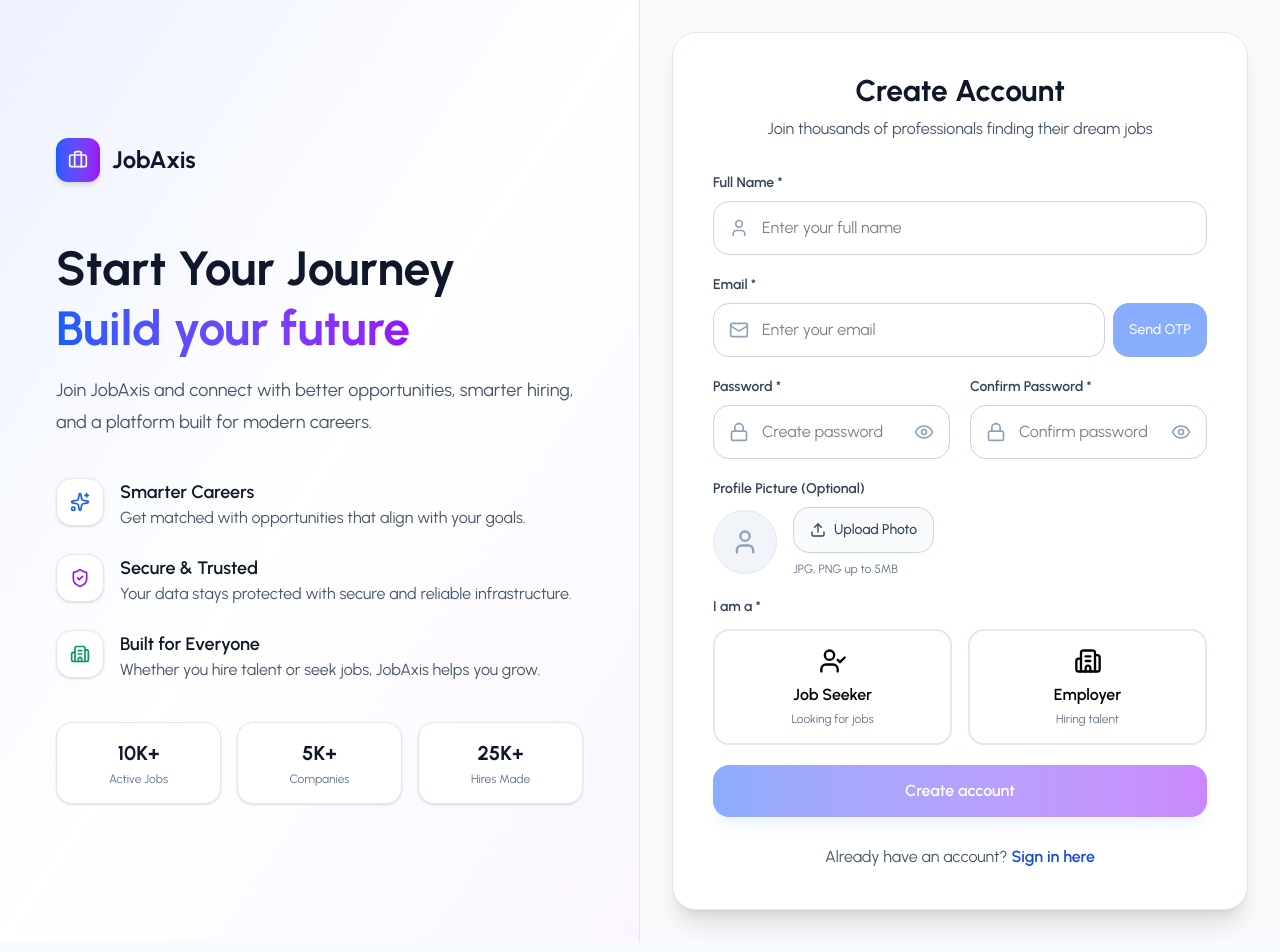
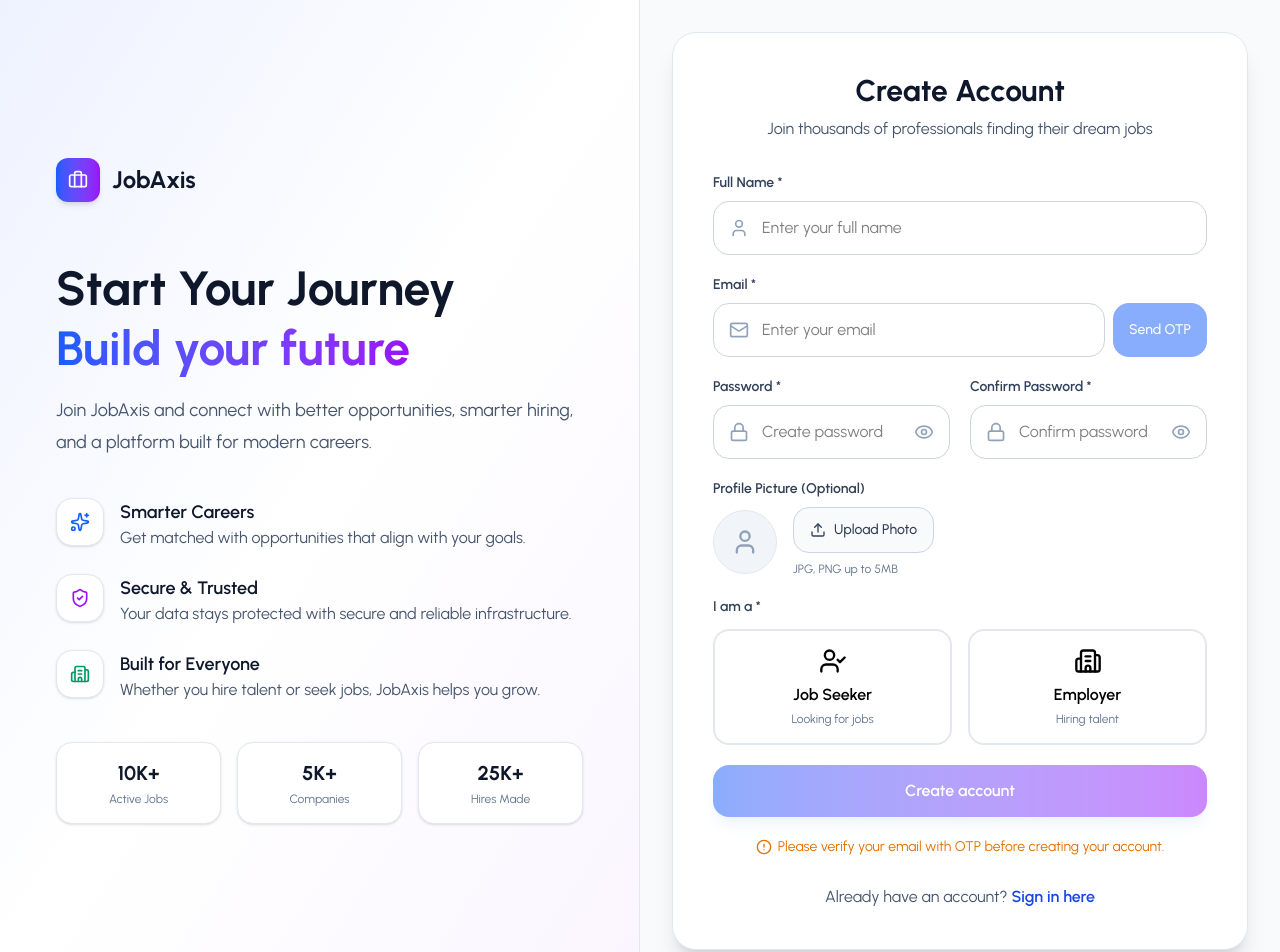
Before and after one commit to Monika10705/jobaxis-career-platform, a React (Vite) app in the folder frontend/: page /signup in a window 1280 px wide. Shown: the top 952 px of the page. Built offline with nearby package versions, Linux system fonts and the light colour scheme; no server answers.

Commit message:
feat: show OTP verification hint when create account button is disabled

```diff
--- a/frontend/src/pages/Auth/SignUp.jsx
+++ b/frontend/src/pages/Auth/SignUp.jsx
@@ -618,6 +618,13 @@ const SignUp = () => {
                   )}
                 </button>
 
+                {!otpState.verified && (
+                  <p className='text-amber-600 text-sm text-center flex items-center justify-center gap-1.5'>
+                    <AlertCircle className='w-4 h-4 shrink-0' />
+                    Please verify your email with OTP before creating your account.
+                  </p>
+                )}
+
                 <div className='text-center pt-2'>
                   <p className='text-slate-600 text-sm sm:text-base'>
                     Already have an account?{" "}
```
